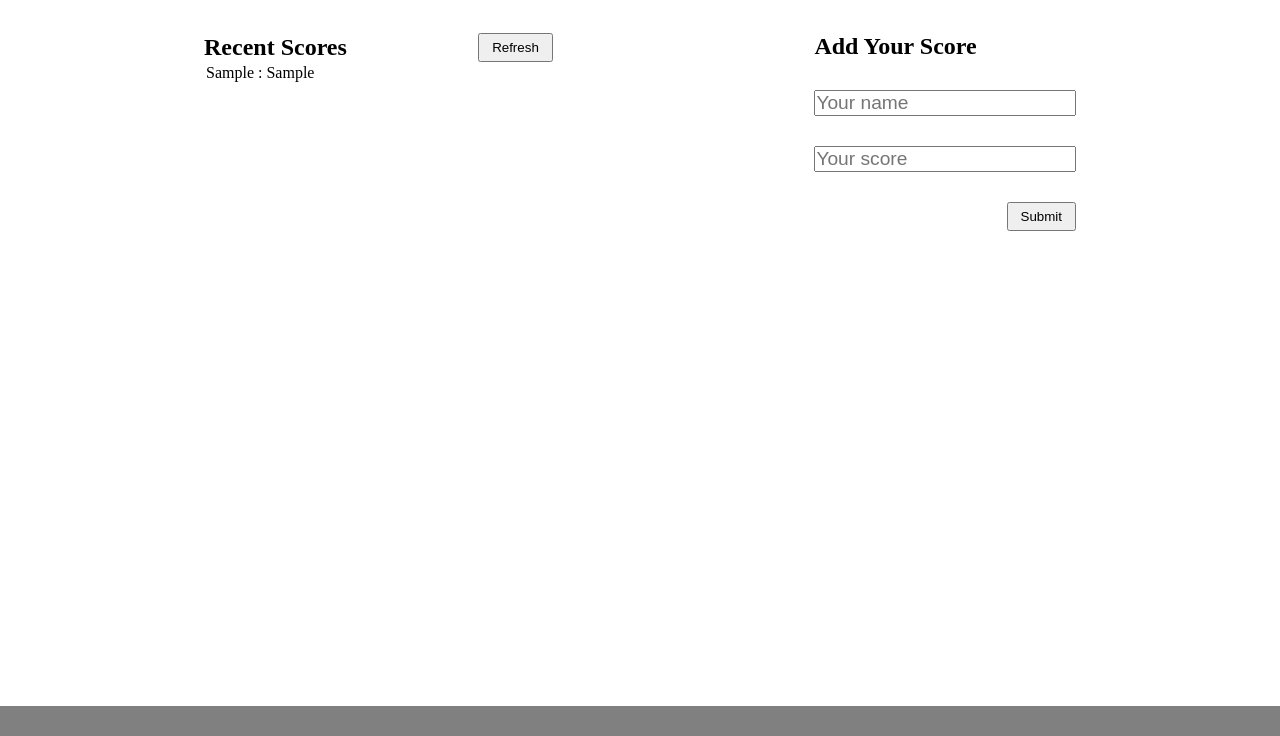
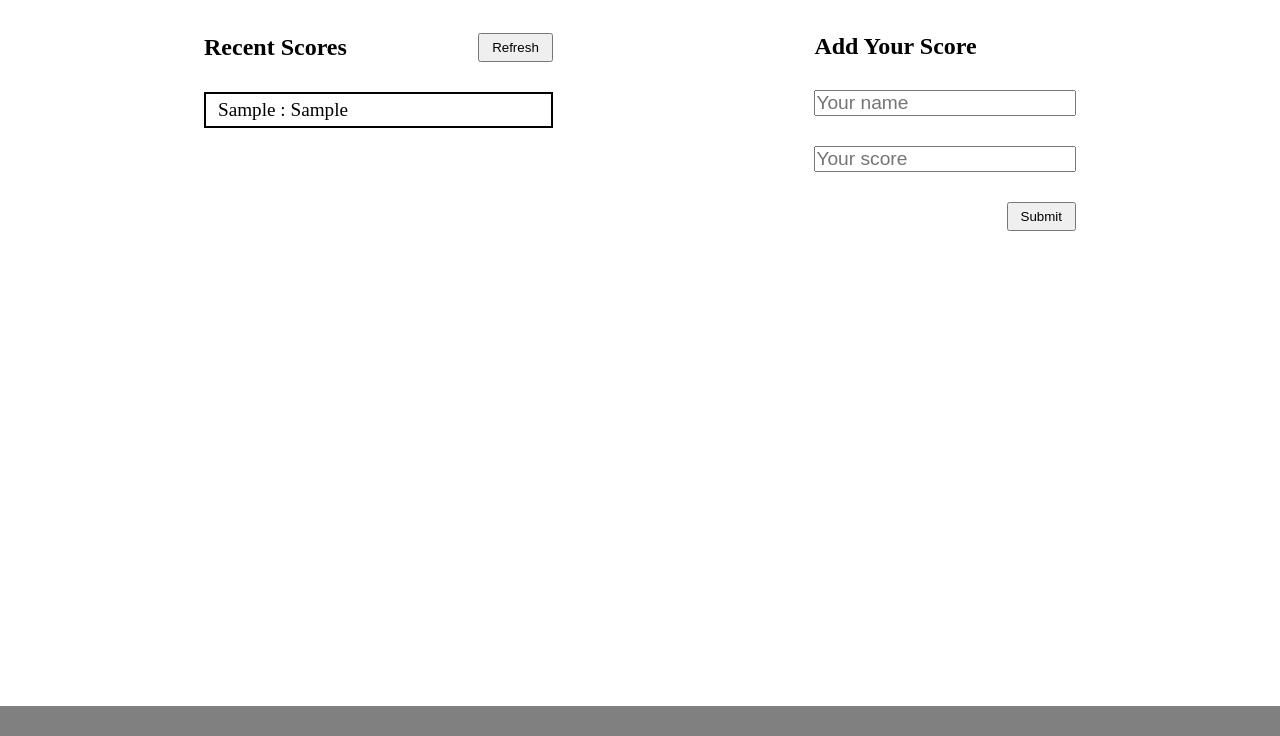
Before and after one commit to henry-dura/LeaderBoard, a website built with webpack: page src/index.html in a window 1280 px wide. Both pictures are taken after typing "Sample", "Sample" into the empty fields and a click on the button "Submit". Shown: the part 64-800 px from the top of the page. Built offline with nearby package versions, Linux system fonts and the light colour scheme.

Commit message:
Add styling to table

```diff
--- a/src/style.css
+++ b/src/style.css
@@ -27,6 +27,20 @@ main {
   width: 100%;
 }
 
+table {
+    margin-top: 30px;
+    border-collapse: collapse;
+    width: 100%;
+    border: 2px solid black;
+    font-size: 1.2rem;
+  }
+tr:nth-child(even) {
+    background-color: #ddd;
+  }
+  td{
+    padding: 5px 12px;
+  }
+
 form {
   display: flex;
   flex-direction: column;
```
